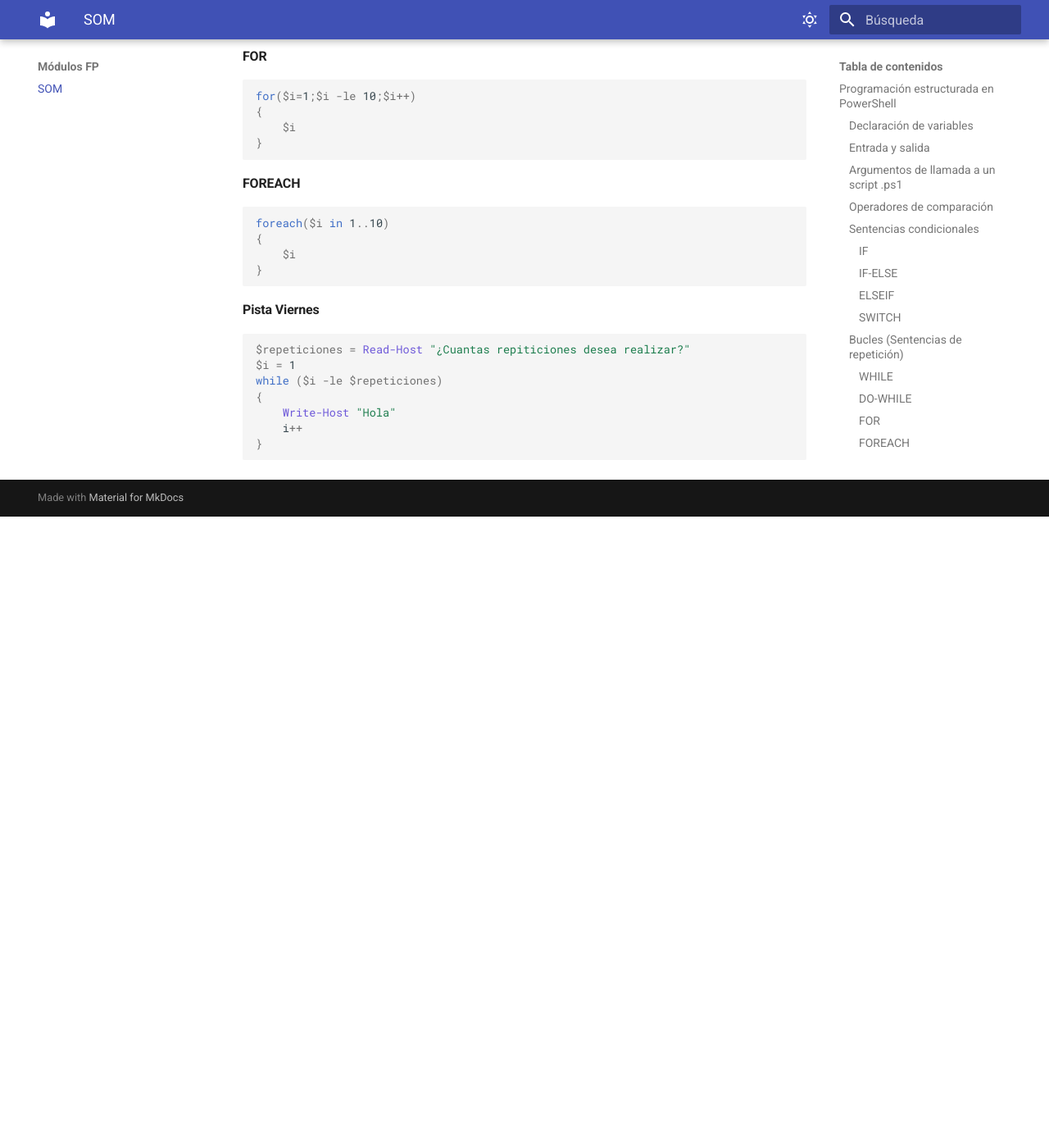
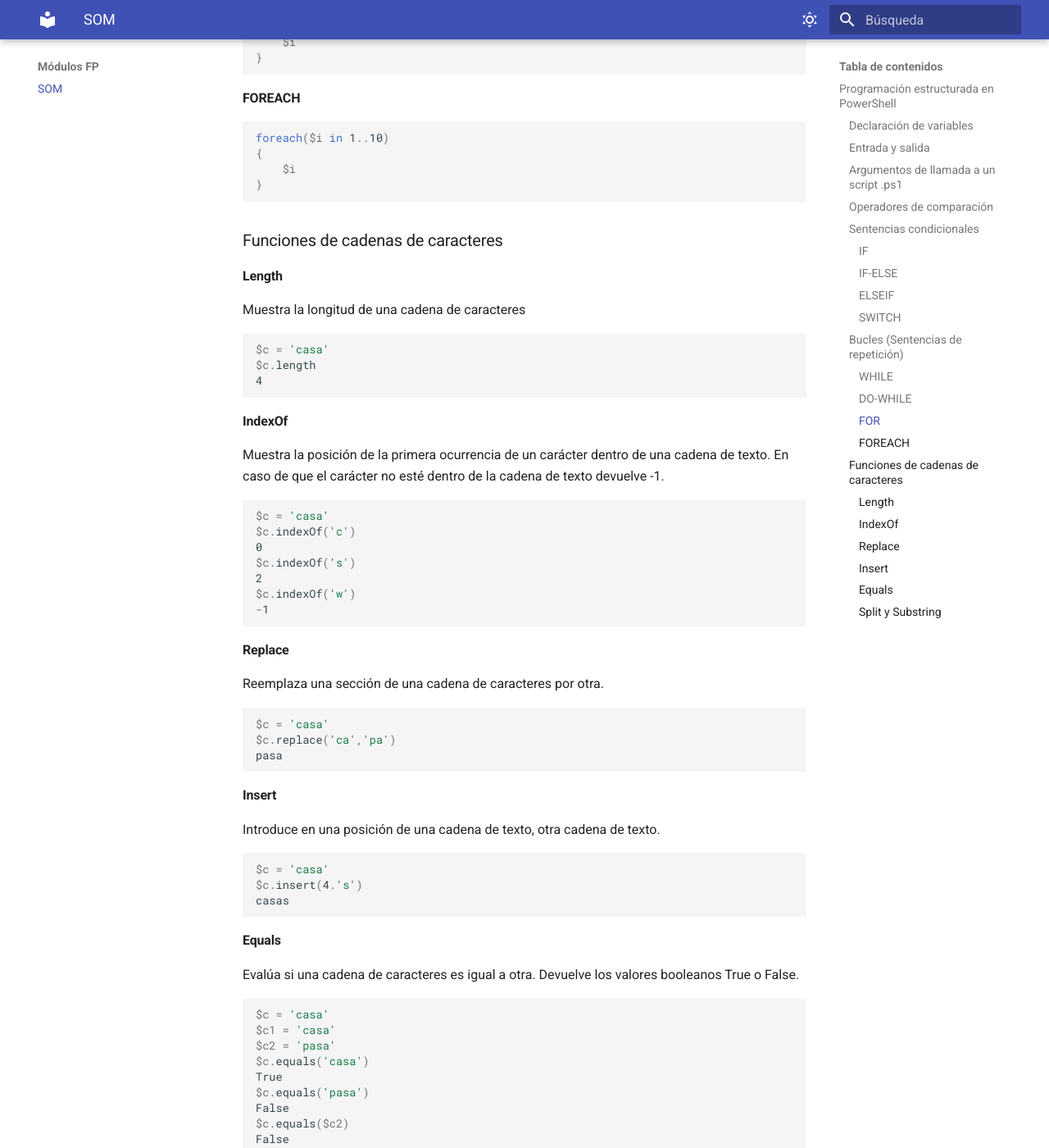
Before and after one commit to fernandoalvarezfp/fernandoalvarezfp.github.io, an MkDocs documentation site: the page built from docs/SOM.md, in a window 1280 px wide and 1400 px high, scrolled down 4174 px. Shown: the whole window at 82% size. Built offline with MkDocs 1.6.1 and Material for MkDocs 9.7.7, drawn with Linux system fonts in a browser that asks for light colours; before the commit the page ends 4804 px from its top, so only the background shows below that; some of the changed text lies outside the part shown.

Commit message:
Update SOM.md

````diff
--- a/docs/SOM.md
+++ b/docs/SOM.md
@@ -198,13 +195,58 @@ foreach($i in 1..10)
 }
 ```
 
-#### Pista Viernes
-``` ps1
-$repeticiones = Read-Host "¿Cuantas repiticiones desea realizar?"
-$i = 1
-while ($i -le $repeticiones)
-{
-	Write-Host "Hola"
-	i++
-}
+### Funciones de cadenas de caracteres
+#### Length
+Muestra la longitud de una cadena de caracteres
+```ps1
+$c = 'casa'
+$c.length
+4
 ```
+
+#### IndexOf
+Muestra la posición de la primera ocurrencia de un carácter dentro de una cadena de texto. En caso de que el carácter no esté dentro de la cadena de texto devuelve -1.
+```ps1
+$c = 'casa'
+$c.indexOf('c')
+0
+$c.indexOf('s')
+2
+$c.indexOf('w')
+-1
+```
+
+#### Replace
+Reemplaza una sección de una cadena de caracteres por otra.
+```ps1
+$c = 'casa'
+$c.replace('ca','pa')
+pasa
+```
+
+#### Insert
+Introduce en una posición de una cadena de texto, otra cadena de texto.
+```ps1
+$c = 'casa'
+$c.insert(4.'s')
+casas
+```
+
+#### Equals
+Evalúa si una cadena de caracteres es igual a otra. Devuelve los valores booleanos True o False.
+```ps1
+$c = 'casa'
+$c1 = 'casa'
+$c2 = 'pasa'
+$c.equals('casa')
+True
+$c.equals('pasa')
+False
+$c.equals($c2)
+False
+$c.equals($c1)
+True
+```
+
+#### Split y Substring
+Lo veremos en próximos capítulos.
````
Also changed, not shown: other parts of docs/SOM.md (+0 -3 lines).
